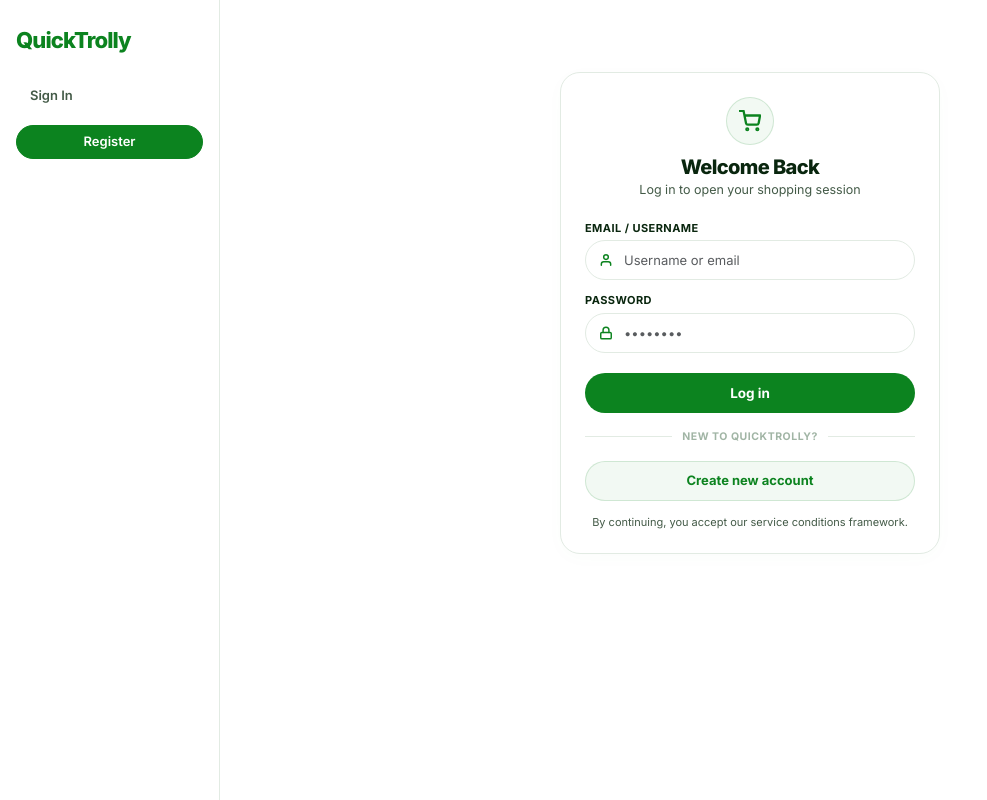
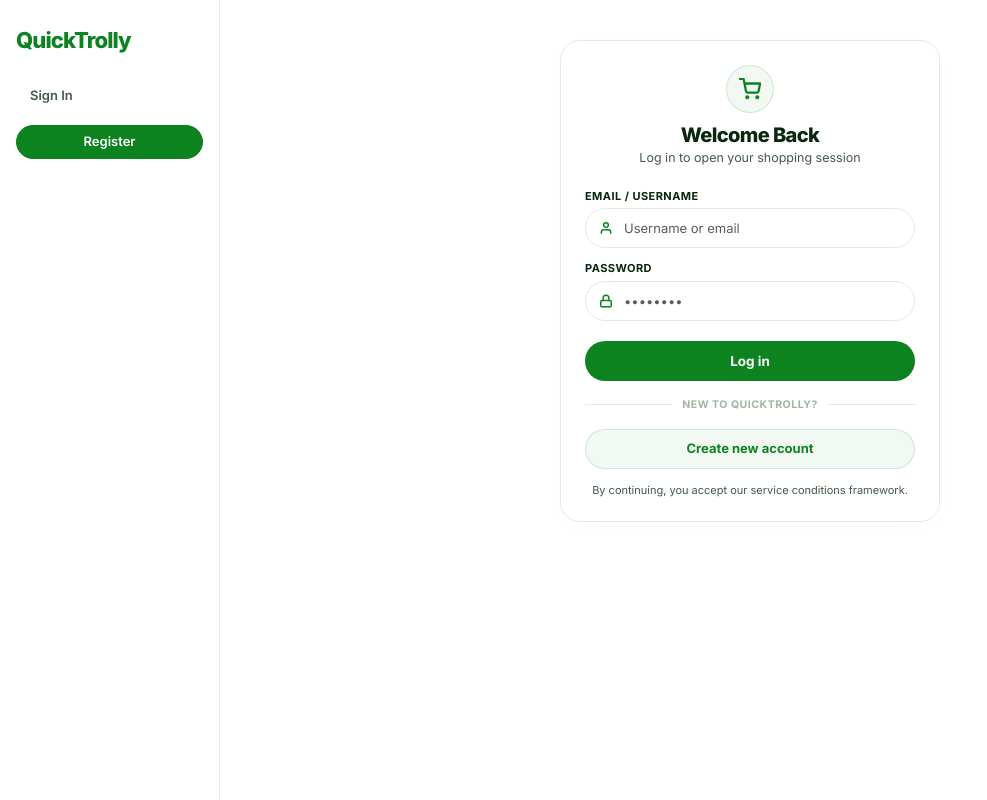
Before and after one commit to snroboticslabhead-pixel/QuickTrolly, a Flask app: template templates/login.html in a window 1280 px wide. Shown: the whole page, without its empty margins (0-987 px from the left). Run offline with Flask 3, Linux system fonts and the light colour scheme; the template is opened without the code that fills it, so the values that code supplies are empty; some libraries are stand-ins or nearby versions.

Commit message:
Update login.html

```diff
--- a/templates/login.html
+++ b/templates/login.html
@@ -3,13 +3,6 @@
 {% block styles %}
 <style>
     /* Super-Compact Authentication Card Architecture */
-    .auth-wrapper-zone {
-        display: flex;
-        align-items: center;
-        justify-content: center;
-        padding: 32px 14px;
-    }
-
     .login-container-card {
         width: 100%;
         max-width: 380px;
@@ -18,6 +11,7 @@
         border-radius: 20px;
         padding: 24px;
         box-shadow: 0 4px 20px rgba(12, 131, 31, 0.02) !important;
+        margin: 0 auto;
     }
 
     .auth-header-block {
@@ -165,9 +159,7 @@
 {% endblock %}
 
 {% block content %}
-<div class="auth-wrapper-zone">
 <div class="login-container-card">
-
     <!-- HEADER BANNER MODULE -->
     <div class="auth-header-block">
         <div class="brand-icon-circle">
@@ -215,7 +207,6 @@
         By continuing, you accept our service conditions framework.
     </p>
 </div>
-</div>
 {% endblock %}
 
 {% block scripts %}
```
Lines whose indentation alone changed are shown as unchanged.
